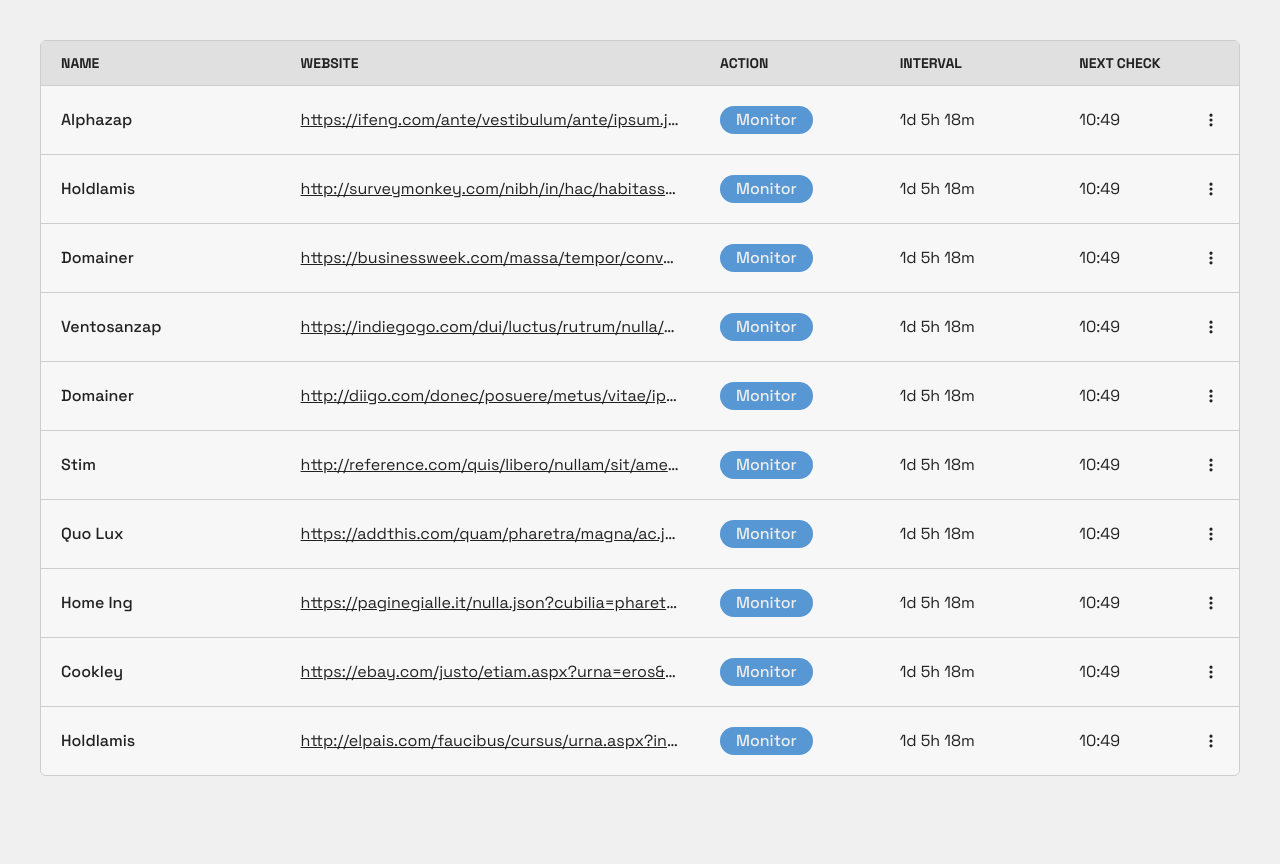
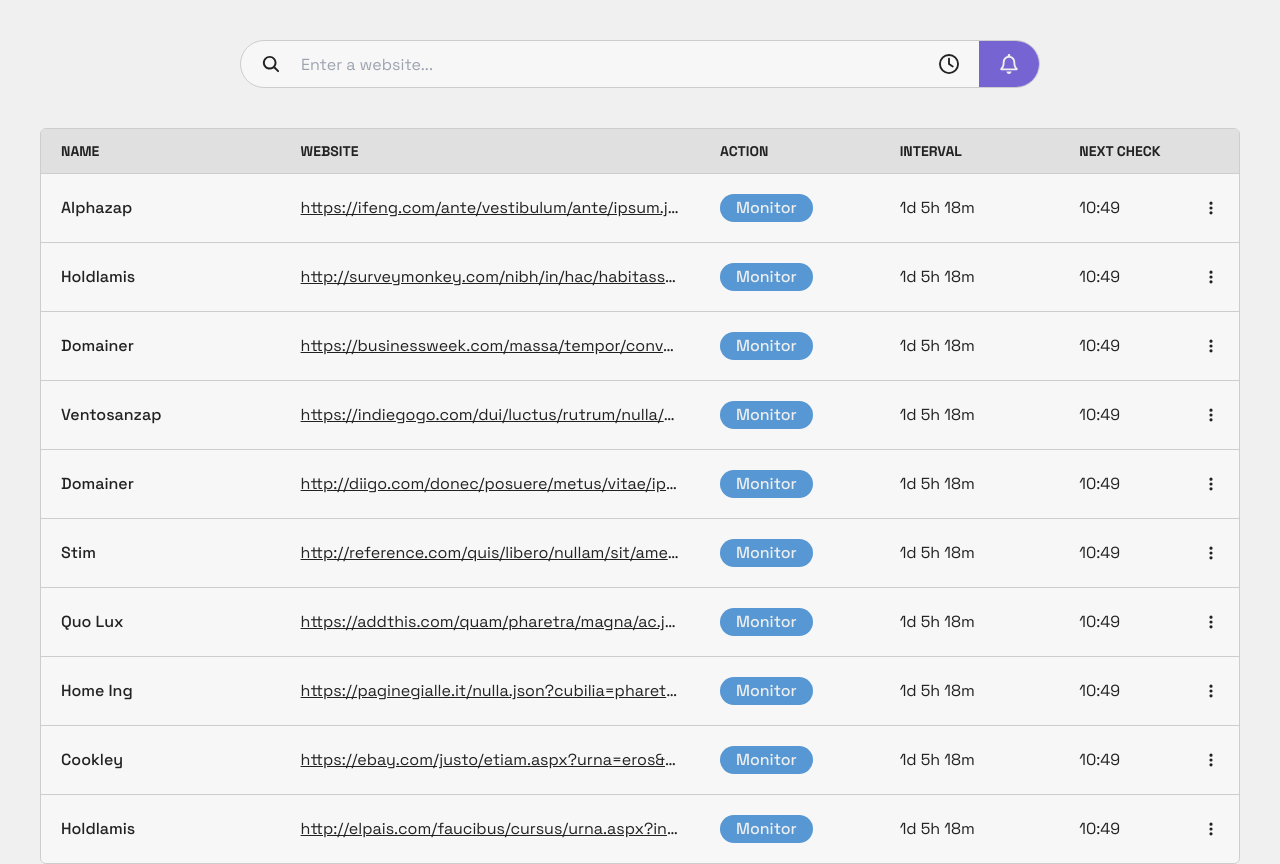
Before and after one commit to Fa24-CSE115A-CaaS/WebWatch, a React (Vite) app in the folder frontend/: page /tasks in a window 1280 px wide. Before the commit the page ends 800 px from the top, so only its background shows below. Built offline with nearby package versions, Linux system fonts and the light colour scheme.

Commit message:
feat(create task): create task input

```diff
--- /dev/null
+++ b/frontend/src/components/CreateInput.tsx
@@ -0,0 +1,30 @@
+import { FaRegClock } from "react-icons/fa6";
+import { FaRegBell } from "react-icons/fa";
+import { IoSearch } from "react-icons/io5";
+
+const CreateInput = () => {
+  return (
+    <div
+      className="mx-auto my-10 flex h-12 w-[800px] items-center overflow-hidden rounded-full
+        border-[1px] border-border bg-primary pl-5 text-text xxl:h-16 xxl:w-[1000px]
+        xxl:border-2 xxl:text-xl"
+    >
+      <IoSearch className="h-5 w-5 xxl:h-6 xxl:w-6" />
+      <input
+        className="h-full flex-1 border-0 bg-transparent pl-5 text-text outline-none"
+        placeholder="Enter a website..."
+      />
+      <button className="flex items-center justify-center px-5 xxl:px-6">
+        <FaRegClock className="h-5 w-5 xxl:h-6 xxl:w-6" />
+      </button>
+      <button
+        className="flex h-full items-center justify-center bg-accent px-5 text-text-contrast
+          xxl:px-7"
+      >
+        <FaRegBell className="h-5 w-5 xxl:h-6 xxl:w-6" />
+      </button>
+    </div>
+  );
+};
+
+export default CreateInput;
--- a/frontend/src/pages/Tasks.tsx
+++ b/frontend/src/pages/Tasks.tsx
@@ -1,8 +1,16 @@
+// Components
 import TaskList from "../components/TaskList";
+import CreateInput from "../components/CreateInput";
+// Constants
 import { dummyTasks } from "../constants/dummyTasks";
 
 const Tasks = () => {
-  return <TaskList tasks={dummyTasks} />;
+  return (
+    <main>
+      <CreateInput />
+      <TaskList tasks={dummyTasks} />
+    </main>
+  );
 };
 
 export default Tasks;
```
